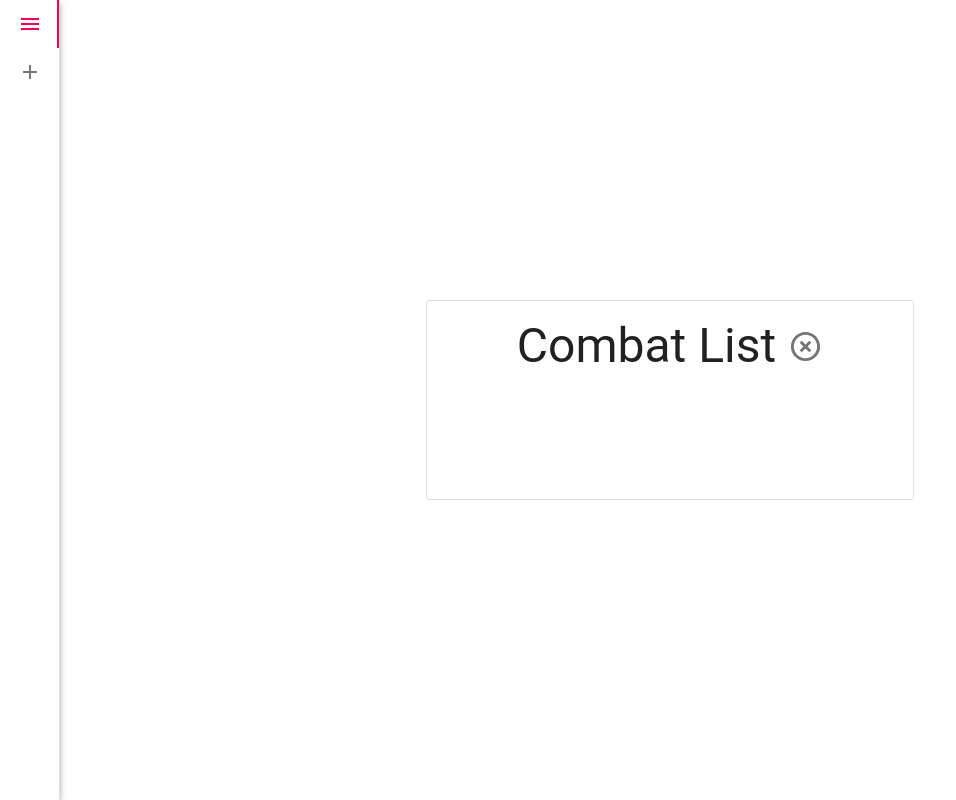
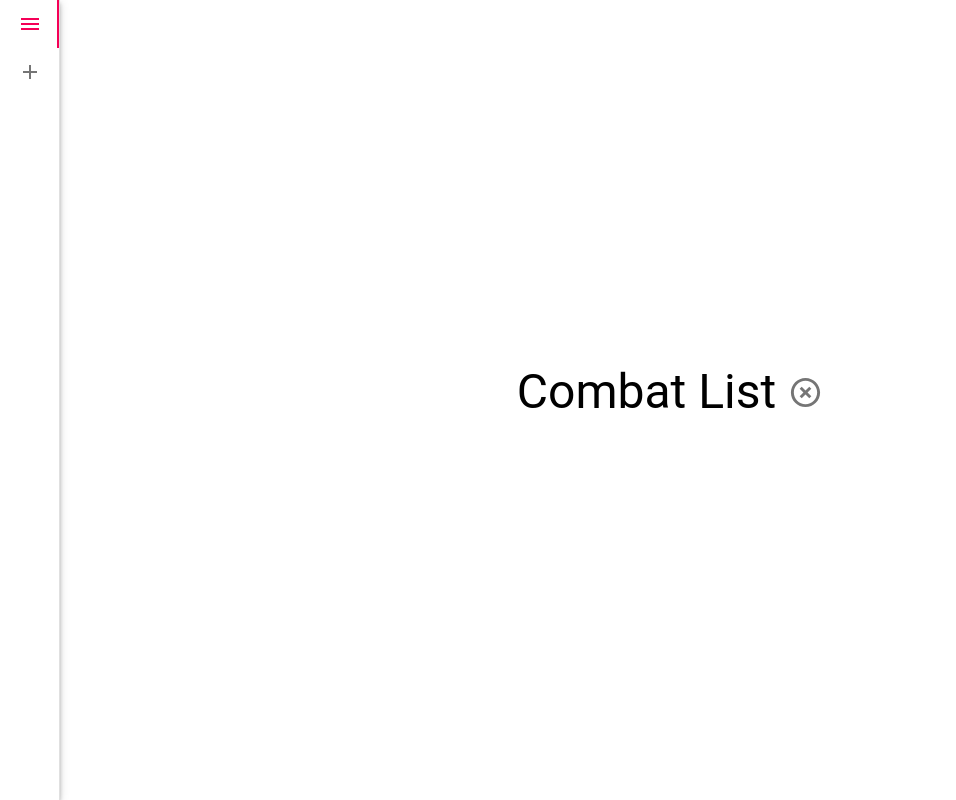
Before and after one commit to artn-dev/rpg-combat-list, a Next.js app: page / in a window 1280 px wide. Shown: the whole page, without its empty margins (0-956 px from the left). Built offline with nearby package versions, Linux system fonts and the light colour scheme.

Commit message:
Remove card container

```diff
--- a/components/CombatList.tsx
+++ b/components/CombatList.tsx
@@ -2,8 +2,6 @@ import { useContext } from 'react'
 import { CombatContext } from '../contexts/CombatContext'
 import CombatantNode from './Combatant'
 import {
-    Card,
-    CardContent,
     Tooltip,
     Typography ,
     List,
@@ -19,15 +17,10 @@ const useStyles = makeStyles((theme: Theme) =>
     demo: {
       backgroundColor: theme.palette.background.paper,
     },
-
     title: {
       display: "flex",
       justifyContent: "center",
       alignItems: "center",
-    },
-
-    card: {
-      minHeight: 200,
     },
   }),
 )
@@ -39,42 +32,31 @@ const CombatList = () => {
     const classes = useStyles()
 
     return (
-          <Card variant="outlined" className={classes.card}>
-            <CardContent>
-
+      <>
         <div className={classes.title}>
-
           <Typography variant="h3" align="center" className={classes.title}>
             Combat List
           </Typography>
-
           <Tooltip title="Clear">
             <IconButton aria-label="clear" edge="end" onClick={clearCombatants}>
               <HighlightOffIcon fontSize="large" />
             </IconButton>
           </Tooltip>
-
         </div>
 
         <div className={classes.demo}>
           <List dense={true}>
-
-                    {
-                      combatantList.map((combatant) => (
+            { combatantList.map((combatant) => (
                   <CombatantNode
                     name={combatant.name}
                     initiative={combatant.initiative}
                     id={combatant.id}
                     key={combatant.id}
                   />
-                      ))
-                    }
-
+            )) }
           </List>
         </div>
-
-            </CardContent>
-          </Card>
+      </>
     )
 }
 
```
Lines whose indentation alone changed are shown as unchanged.
